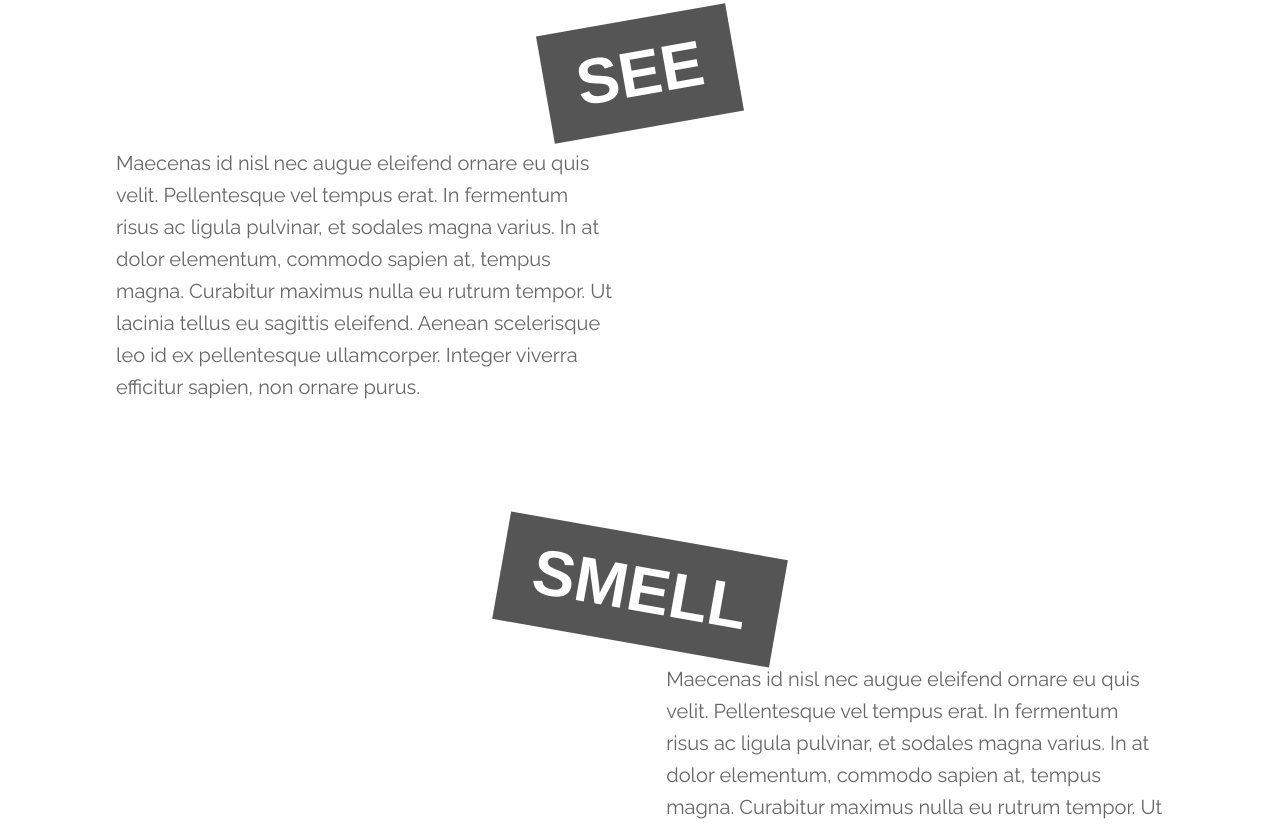
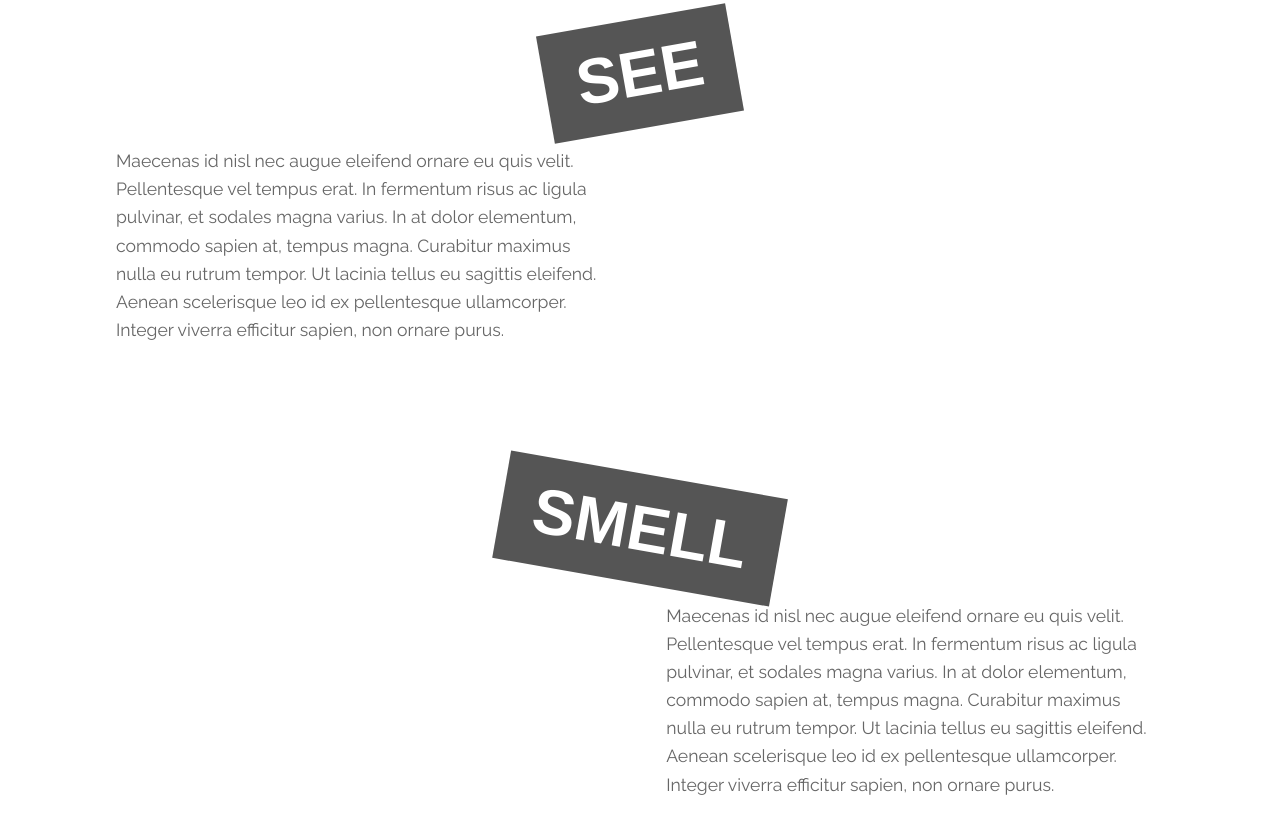
Before and after one commit to bisnurana/Sense---Homepage, a website: page src/index.html in a window 1280 px wide. Shown: the part 736-1560 px from the top of the page. Drawn offline with nearby package versions, Linux system fonts and the light colour scheme; files that its build step writes are made by us from their sources; a web font is replaced by a local one.

Commit message:
font size fixed

```diff
--- a/src/sass/_mixins.scss
+++ b/src/sass/_mixins.scss
@@ -83,7 +83,7 @@
 	width:95%;
 	margin-left: auto;
 	margin-top: 9rem;
-	font-size: 1.25rem;
+	font-size: 1.1rem;
 	color:$c-mgrey;
 	font-family: $f-body;
 	@media (max-width: 48rem){
@@ -97,7 +97,7 @@
 	width:95%;
 	margin-right: auto;
 	margin-top: 9rem;
-	font-size: 1.25rem;
+	font-size: 1.1rem;
 	color:$c-mgrey;
 	font-family: $f-body;
 	@media (max-width: 48rem){
```
Also changed, not shown: dist/css/style.css, 1 other file.
